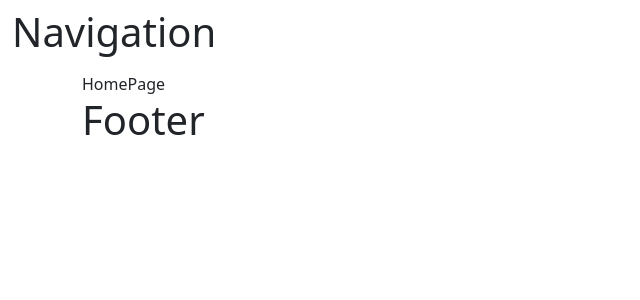
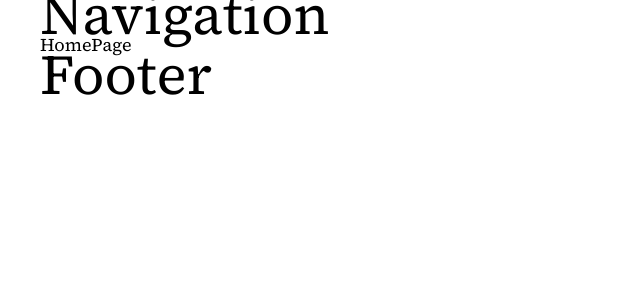
Before and after one commit to clouddrop7/SonoraTires, a React (Create React App) app: page / in a window 1280 px wide. Shown: the top 300 px of the page, without its empty margins (0-640 px from the left). Built offline with nearby package versions, Linux system fonts and the light colour scheme.

Commit message:
creating main stylesheet and reset styles

```diff
--- a/src/styles/main/main.scss
+++ b/src/styles/main/main.scss
@@ -0,0 +1,65 @@
+// Import necessary files
+@use '../reset/reset.scss'; // Import the reset to clear default margins/paddings
+@use '../variables/fonts.scss' as font;
+@use '../variables/colors.scss';
+@use '../variables/utils.scss' as gutters;
+
+
+body {
+    @include font.font-theme(default);
+    font-size: font.default-font-size(xs);
+    margin-left: gutters.gutter(sm);
+    margin-right: gutters.gutter(sm);
+
+    @media (min-width: 768px) {
+        margin-left: gutters.gutter(md);
+        margin-right: gutters.gutter(md);
+        font-size: font.default-font-size(md);
+    }
+
+  @media (min-width: 992px) {
+    margin-left: gutters.gutter(lg);
+    margin-right: gutters.gutter(lg);
+  }
+
+  @media (min-width: 1200px) {
+    margin-left: gutters.gutter(xl);
+    margin-right: gutters.gutter(xl);
+  }
+
+  h1 {
+    font-size: font.font-title(sm);
+
+    @media (min-width:768px) {
+        font-size: font.font-title(md);
+    }
+  }
+
+  h2 {
+    font-size: font.sub-title(sm);
+
+    @media (min-width:768px) {
+        font-size: font.sub-title(md);
+    }
+  }
+}
+
+
+@mixin apply-gutter($breakpoint) {
+  margin-left: gutters.gutter($breakpoint);
+  margin-right: gutters.gutter($breakpoint);
+}
+
+.container-fluid {
+   margin: 0;
+   padding: 0;
+
+   .navbar {
+    padding: 0;
+   }
+
+   .container {
+    margin: 0;
+    padding: 0;
+   }
+  }
--- /dev/null
+++ b/src/styles/reset/reset.scss
@@ -0,0 +1,47 @@
+/* Reset default margin, padding, and other styles */
+*, *::before, *::after {
+  box-sizing: border-box;
+}
+
+html, body, div, span, object, iframe, figure, h1, h2, h3, h4, h5, h6, p, blockquote, pre, a, code, em, img, small, strike, strong, sub, sup, tt, b, u, i, ol, ul, li, fieldset, form, label, table, caption, tbody, tfoot, thead, tr, th, td, main, canvas, embed, footer, header, nav, section, video {
+  margin: 0;
+  padding: 0;
+  border: 0;
+  font-size: 100%;
+  font: inherit;
+  vertical-align: baseline;
+  text-rendering: optimizeLegibility;
+  -webkit-font-smoothing: antialiased;
+  text-size-adjust: none;
+}
+
+footer, header, nav, section, main {
+  display: block;
+}
+
+body {
+  line-height: 1;
+}
+
+ol, ul {
+  list-style: none;
+}
+
+blockquote, q {
+  quotes: none;
+}
+
+blockquote::before, blockquote::after, q::before, q::after {
+  content: '';
+  content: none;
+}
+
+table {
+  border-collapse: collapse;
+  border-spacing: 0;
+}
+
+input {
+  -webkit-appearance: none;
+  border-radius: 0;
+}
--- a/src/styles/variables/colors.scss
+++ b/src/styles/variables/colors.scss
@@ -0,0 +1,12 @@
+@use 'sass:math';
+
+$color-theme: (
+    white: #ffffff,
+    yellow: #FFD700,
+    black: #000000,
+    red: #8A0822,
+);
+
+@function colorTheme($key) {
+    @return map-get($color-theme, $key);
+  }
--- a/src/styles/variables/fonts.scss
+++ b/src/styles/variables/fonts.scss
@@ -0,0 +1,81 @@
+@use 'sass:math';
+@use 'sass:color';
+@use '../variables/colors.scss' as colors;
+@import url('https://fonts.googleapis.com/css2?family=Russo+One&family=Source+Serif+4:ital,opsz,wght@0,8..60,200..900;1,8..60,200..900&display=swap');
+
+// Font Families
+$defaultFont: 'Source Serif 4', serif;
+$Title: 'Russo One', sans-serif;
+
+// Font Theme Map
+
+$font-themes: (
+    default: (
+        font-family: $defaultFont,
+        font-weight: 400,
+        line-height: 166.667%,
+        color: colors.colorTheme(black),
+    ),
+
+    title: (
+        font-family: $Title,
+        font-weight: 700,
+        letter-spacing: 1.286px,
+    ),
+
+    subTitle: (
+        font-family: $defaultFont,
+        font-weight: 500,
+        line-height: 166.667%,
+        letter-spacing: 0.03125em,
+    )
+);
+
+@mixin font-theme($theme-name) {
+    $theme: map-get($font-themes, $theme-name);
+
+    @if $theme {
+      font-family: map-get($theme, font-family);
+      font-weight: map-get($theme, font-weight);
+      line-height: map-get($theme, line-height);
+      letter-spacing: map-get($theme, letter-spacing);
+      color: map-get($theme, color);
+    } @else {
+      @error "No font theme found for `#{$theme-name}`";
+    }
+  }
+
+// Responsive font size functions
+
+$title-font-sizes: (
+  xs: 2rem,
+  sm: 2.5rem, // Changed to rem
+  lg: 4rem,   // Changed to rem
+);
+
+@function font-title($breakpoint) {
+  @return map-get($font-title, $breakpoint);
+}
+
+$default-font-size: (
+    xs: 0.9375rem,
+    md: 1.125rem,
+);
+
+@function default-font-size($breakpoint) {
+    @return map-get($default-font-size, $breakpoint);
+}
+
+$sub-title-font: (
+    xs:1.75rem,
+    md:2.5rem,
+);
+
+@function sub-title($breakpoint) {
+    @return map-get($sub-title-font, $breakpoint);
+}
+
+$font-title: (
+    xs:2.25rem,
+    md: 3.5rem,
+);
--- a/src/styles/variables/utils.scss
+++ b/src/styles/variables/utils.scss
@@ -0,0 +1,11 @@
+$grid-gutter-widths: (
+    sm: 1rem,
+    md: 1.5rem,
+    lg: 2rem,
+    xl: 2.5rem,
+    xxl: 3rem,
+);
+
+@function gutter($breakpoint) {
+    @return map-get($grid-gutter-widths, $breakpoint);
+}
```
